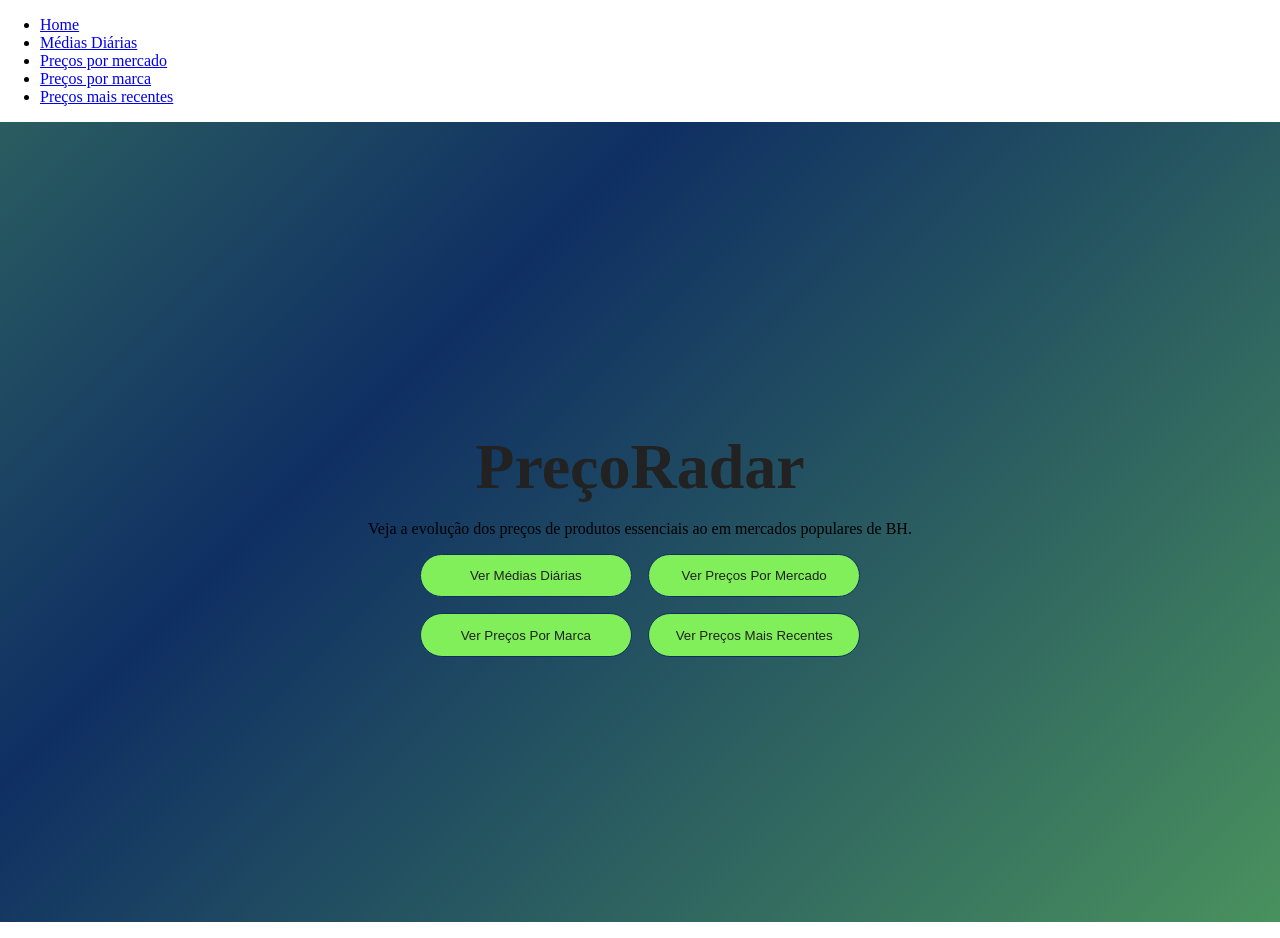
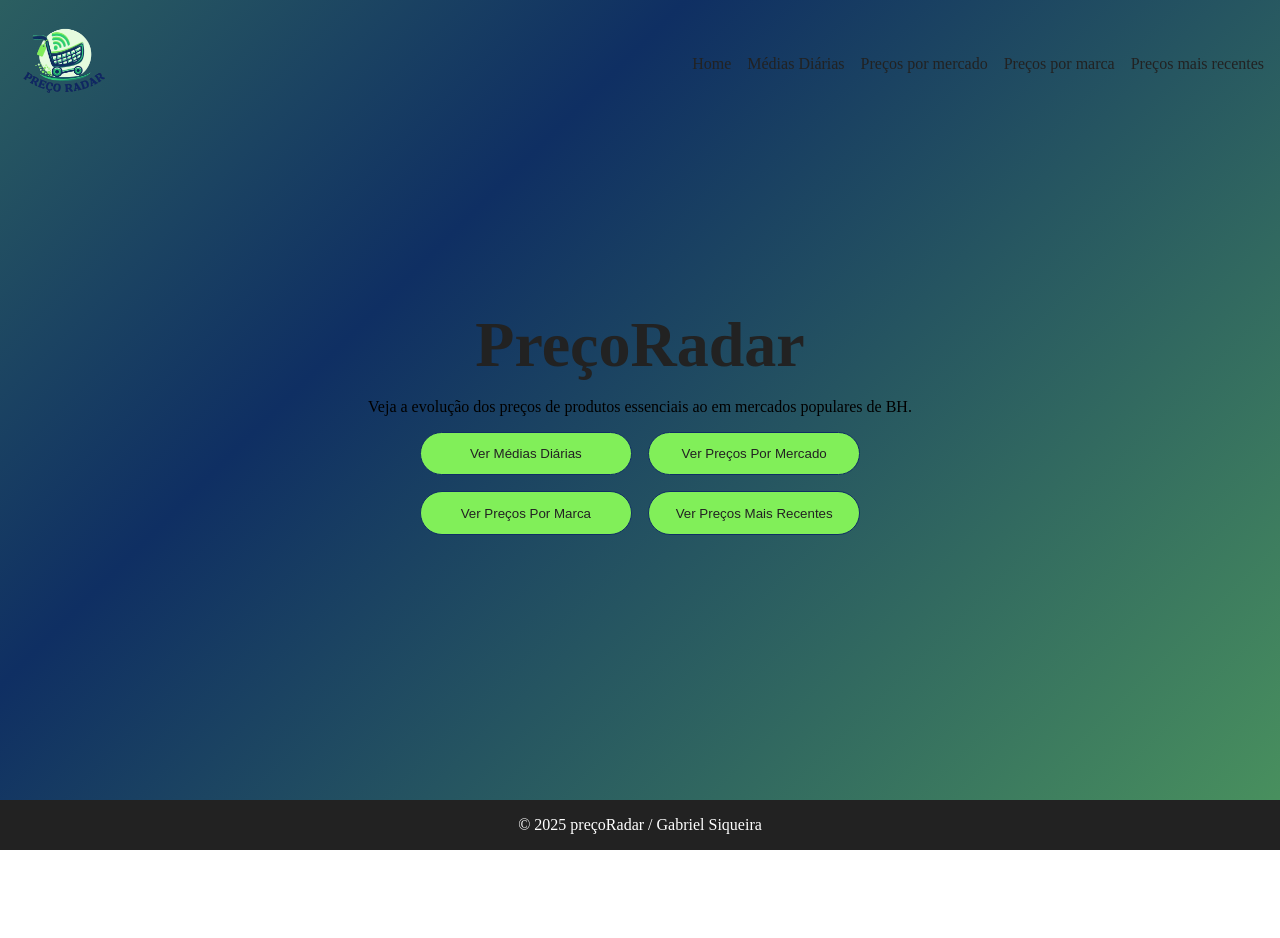
Before and after one commit to ToastedGMS/price-tracker, a React (Vite) app: page / in a window 1280 px wide. Shown: the top 938 px of the page. After the commit the page ends 850 px from the top, so only its background shows below. Built offline with nearby package versions, Linux system fonts and the light colour scheme; no server answers.

Commit message:
Add layout component with header, footer, and navigation styles

```diff
--- a/src/pages/Layout.jsx
+++ b/src/pages/Layout.jsx
@@ -1,11 +1,18 @@
 import React from 'react';
 import { Link, Outlet } from 'react-router-dom';
+import styles from './stylesheets/Layout.module.css';
 
 const Layout = () => {
 	return (
 		<div>
 			<header>
+				<img
+					className={styles.logo}
+					src="/preçoRadar-LOGO.png"
+					alt="Logotipo do site que mostra um carrinho de supermercado com um sinal sendo emitido dele."
+				/>
 				<ul>
+					<div className={styles.navbar}>
 						<li>
 							<Link to="/">Home</Link>
 						</li>
@@ -21,6 +28,7 @@ const Layout = () => {
 						<li>
 							<Link to="/latest-prices">Preços mais recentes</Link>
 						</li>
+					</div>
 				</ul>
 			</header>
 			<main>
--- /dev/null
+++ b/src/pages/stylesheets/Layout.module.css
@@ -0,0 +1,40 @@
+header {
+	display: flex;
+	justify-content: space-between;
+	align-items: center;
+	background-color: transparent;
+	z-index: 99;
+	position: fixed;
+	width: 100%;
+	top: 0;
+}
+
+.logo {
+	max-width: 8em;
+}
+
+header > ul {
+	list-style: none;
+	display: flex;
+}
+
+.navbar {
+	display: flex;
+	justify-content: space-between;
+	align-items: center;
+	padding: 1em;
+	gap: 1em;
+}
+
+.navbar > li > a {
+	text-decoration: none;
+	color: #222222;
+}
+
+footer {
+	display: flex;
+	justify-content: center;
+	bottom: 0;
+	background-color: #222222;
+	color: #ffffff;
+}
```
Lines whose indentation alone changed are shown as unchanged.
